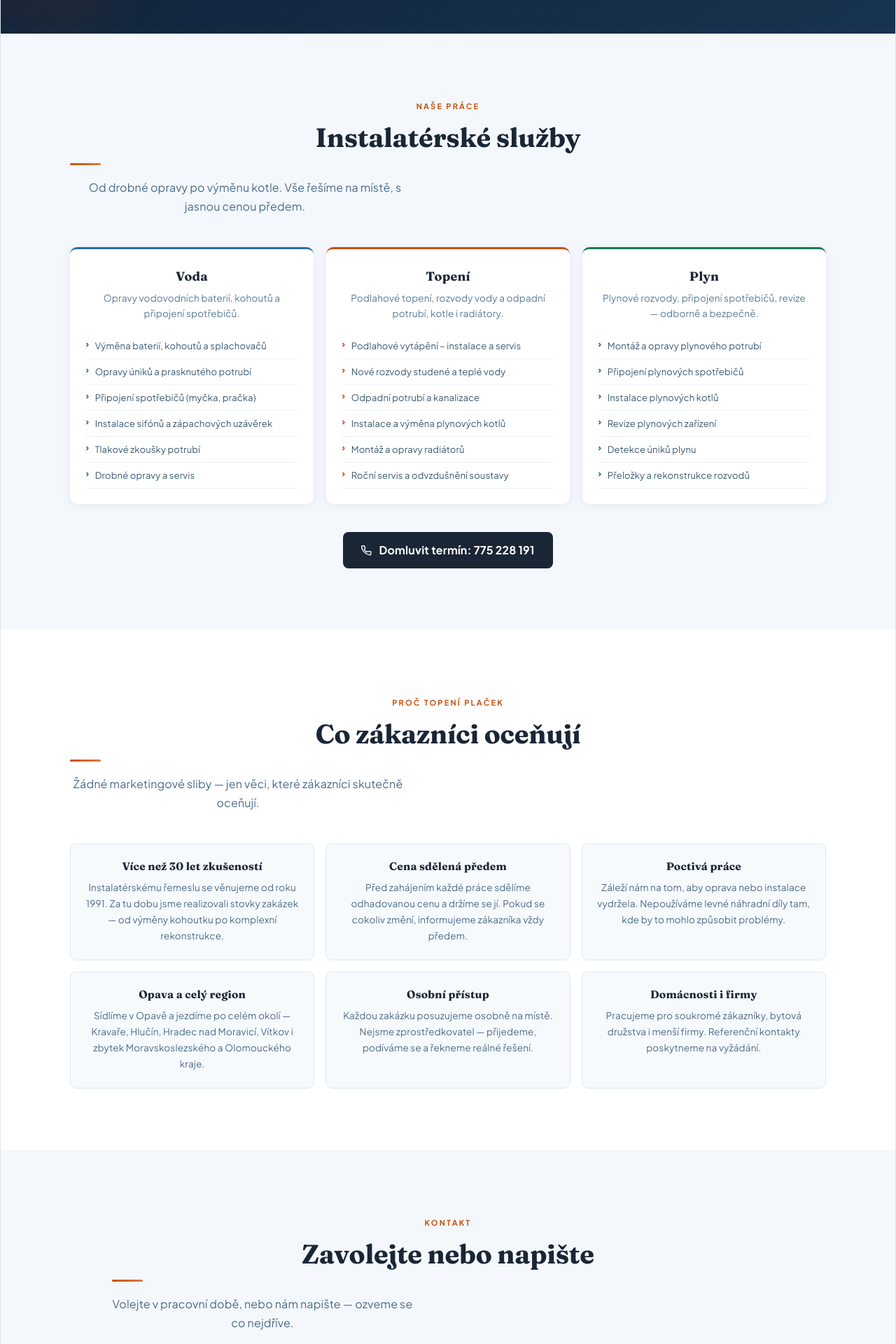
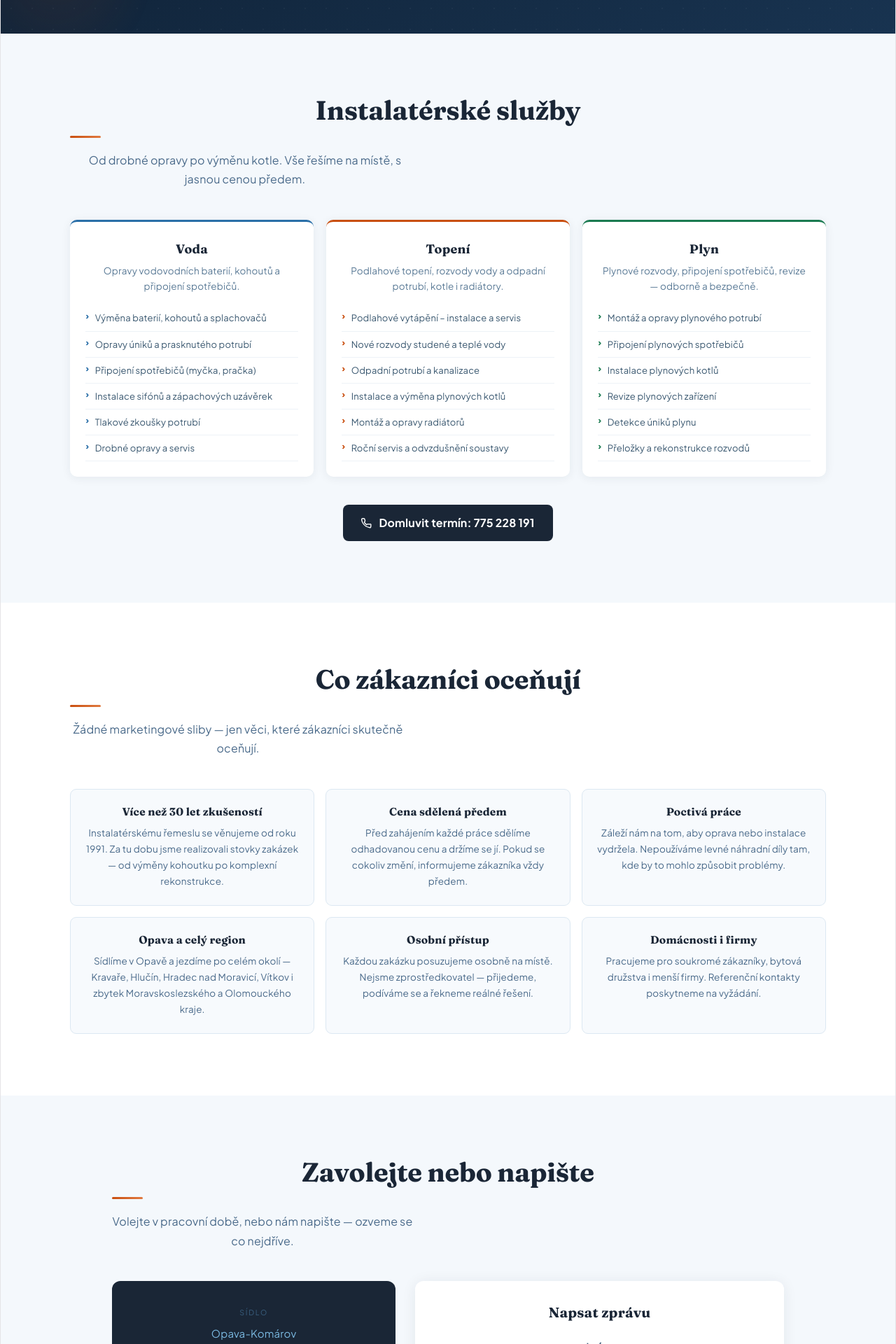
Before and after one commit to olisekk/topeni-placek, a React (Vite) app: page / in a window 1280 px wide. Shown: the part 740-2660 px from the top of the page at 70% size. Built offline with nearby package versions, Linux system fonts and the light colour scheme.

Commit message:
Remove section labels from App component
Removed section labels from multiple sections for cleaner layout.

```diff
--- a/src/App.jsx
+++ b/src/App.jsx
@@ -111,13 +111,6 @@ const GLOBAL_CSS = `
   @media (max-width:740px) {
     .desktop-nav { display:none !important; }
     .hamburger   { display:flex !important; }
-  }
-
-  /* section accent */
-  .section-label {
-    display:inline-block; font-size:11px; font-weight:700; letter-spacing:2.2px;
-    text-transform:uppercase; color:#c94f10;
-    margin-bottom:10px;
   }
   .divider {
     width:44px; height:3px; border-radius:2px;
@@ -411,7 +404,6 @@ function Services() {
     <section id="sluzby" style={{ width: "100%", background: "#f4f8fc", padding: "clamp(56px,8vw,88px) 24px" }}>
       <div style={{ maxWidth: 1080, margin: "0 auto" }}>
         <Reveal>
-          <span className="section-label">Naše práce</span>
           <h2 style={{ fontFamily: "'Fraunces', serif", fontSize: "clamp(24px,3.5vw,38px)", color: "#1a2636", fontWeight: 700, lineHeight: 1.15, marginBottom: 0 }}>
             Instalatérské služby
           </h2>
@@ -479,7 +471,6 @@ function WhyUs() {
     <section id="proc-my" style={{ width: "100%", background: "#fff", padding: "clamp(56px,8vw,88px) 24px" }}>
       <div style={{ maxWidth: 1080, margin: "0 auto" }}>
         <Reveal>
-          <span className="section-label">Proč Topení Plaček</span>
           <h2 style={{ fontFamily: "'Fraunces', serif", fontSize: "clamp(24px,3.5vw,38px)", color: "#1a2636", fontWeight: 700, lineHeight: 1.15 }}>
             Co zákazníci oceňují
           </h2>
@@ -525,7 +516,6 @@ function Contact() {
     <section id="kontakt" style={{ width: "100%", width: "100%", background: "#f4f8fc", padding: "clamp(56px,8vw,88px) 24px" }}>
       <div style={{ maxWidth: 960, margin: "0 auto" }}>
         <Reveal>
-          <span className="section-label">Kontakt</span>
           <h2 style={{ fontFamily: "'Fraunces', serif", fontSize: "clamp(24px,3.5vw,38px)", color: "#1a2636", fontWeight: 700, lineHeight: 1.15 }}>
             Zavolejte nebo napište
           </h2>
```
